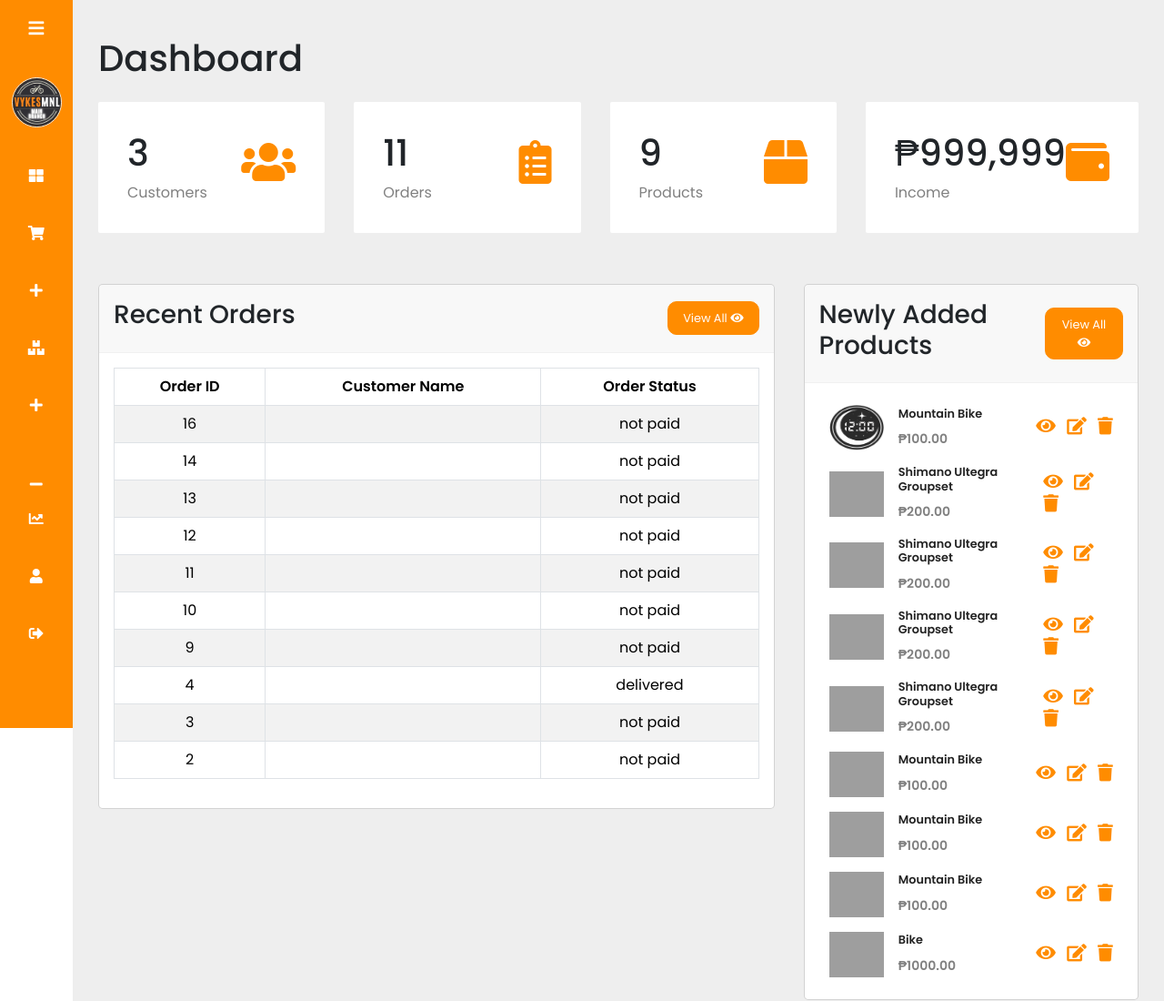
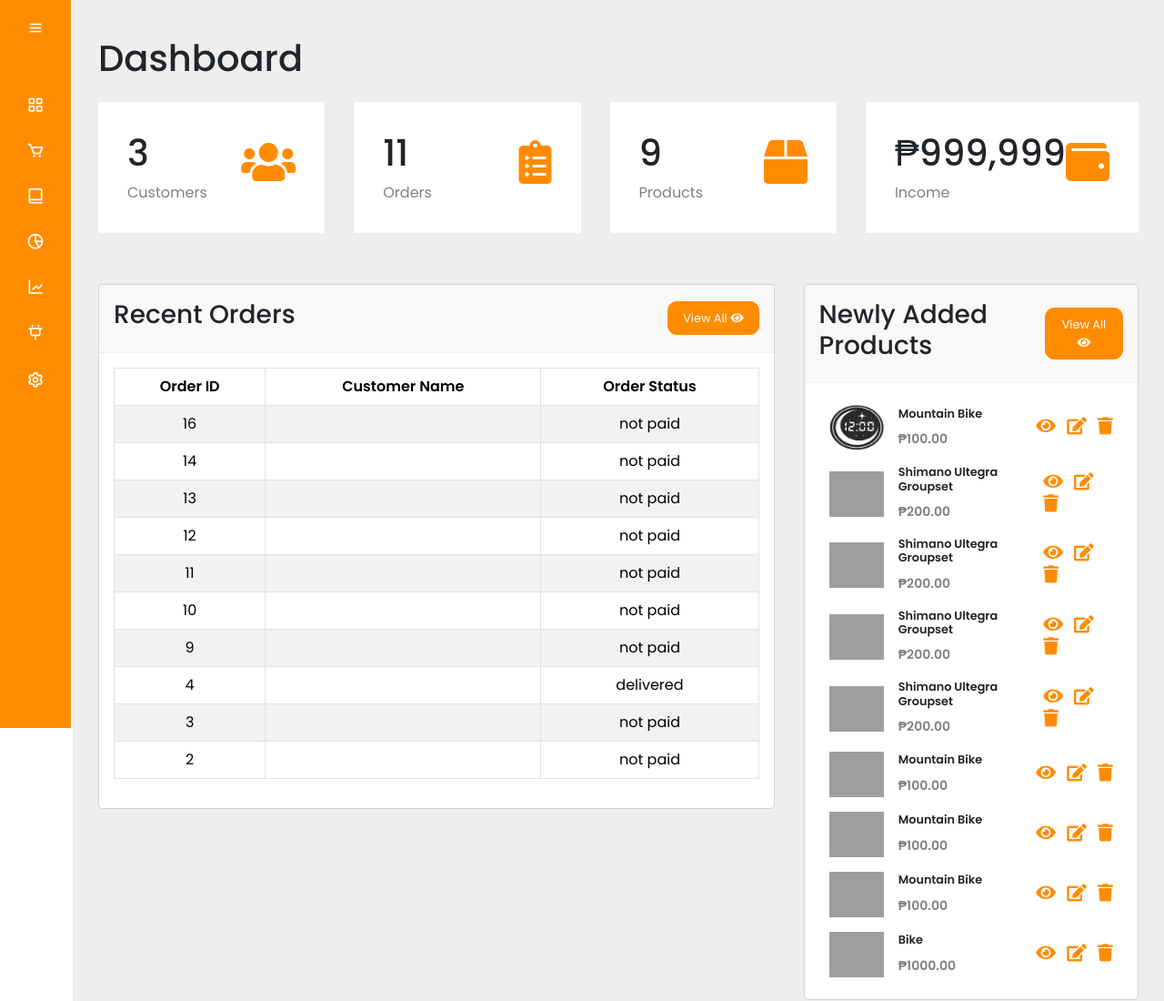
Before and after one commit to ordcacai/bikeshop-ims, a PHP site: page /admin/index.php in a window 1280 px wide. Shown: the top 1100 px of the page at 91% size. Run offline with PHP 8.4, Linux system fonts and the light colour scheme; a user stored in the database is signed in; data comes from the database, SQL or seed files in the repository; data that the repository does not hold is empty; some libraries are stand-ins or nearby versions; grey boxes are pictures that could not be loaded.

Commit message:
sidebar updated

```diff
--- a/admin/header.php
+++ b/admin/header.php
@@ -14,6 +14,7 @@
     <script src="https://cdnjs.cloudflare.com/ajax/libs/popper.js/1.12.9/umd/popper.min.js" integrity="sha384-ApNbgh9B+Y1QKtv3Rn7W3mgPxhU9K/ScQsAP7hUibX39j7fakFPskvXusvfa0b4Q" crossorigin="anonymous"></script>
     <link href="https://cdn.jsdelivr.net/npm/bootstrap@5.3.0-alpha2/dist/css/bootstrap.min.css" rel="stylesheet" integrity="sha384-aFq/bzH65dt+w6FI2ooMVUpc+21e0SRygnTpmBvdBgSdnuTN7QbdgL+OapgHtvPp" crossorigin="anonymous">
     <link rel="stylesheet" href="https://use.fontawesome.com/releases/v5.15.4/css/all.css" integrity="sha384-DyZ88mC6Up2uqS4h/KRgHuoeGwBcD4Ng9SiP4dIRy0EXTlnuz47vAwmeGwVChigm" crossorigin="anonymous"/>
+    <link href='https://unpkg.com/boxicons@2.0.7/css/boxicons.min.css' rel='stylesheet'>
     <link rel="stylesheet" href="../assets/css/admin_style.css">
 
 </head>
--- a/admin/sidemenu.php
+++ b/admin/sidemenu.php
@@ -1,84 +1,114 @@
-<div class="sidebar">
-    <div class="top">
-        <div class="logo">
-            <span>VykesMNL</span>
+<div class="sidebar close">
+    <div class="logo-details">
+      <div class="logo_name">Vykes MNL</div>
+      <i class='bx bx-menu' id="btn" ></i>
     </div>
-        <i class="fas fa-bars" id="btn"></i>
-    </div>
-    <div class="user">
-        <img src="../assets/imgs/logo.jpg" alt="" class="user-img">
-        <div>
-            <p class="bold">SuperAdmin</p>
-            <p>Admin</p>
-        </div>
-    </div>
-    <ul>
+
+    <ul class="nav-links">
       <li>
         <a href="index.php">
-                <i class="fas fa-th-large"></i>
-                <span class="nav-item">Dashboard</span>
+          <i class='bx bx-grid-alt' ></i>
+          <span class="link_name">Dashboard</span>
         </a>
-        </li>
-
-        <li>
-            <a href="orders.php">
-                <i class="fas fa-shopping-cart"></i>
-                <span class="nav-item">Orders</span>
-            </a>
+        <ul class="sub-menu blank">
+          <li><a class="link_name" href="index.php">Dashboard</a></li>
+        </ul>
       </li>
       <li>
-            <a href="retail.php">
-                <i class="fas fa-plus"></i>
-                <span class="nav-item">AddOrders</span>
+        <div class="iocn-link">
+          <a href="orders.php">
+            <i class='bx bx-cart' ></i>
+            <span class="link_name">Orders</span>
           </a>
+          <i class='bx bxs-chevron-down arrow' ></i>
+        </div>
+        <ul class="sub-menu">
+          <li><a class="link_name" href="orders.php">Orders</a></li>
+          <li><a href="orders.php">View Orders</a></li>
+          <li><a href="retail.php">Add Order</a></li>
+        </ul>
       </li>
       <li>
+        <div class="iocn-link">
           <a href="inventory.php">
-                <i class="fas fa-boxes"></i>
-                <span class="nav-item">Inventory</span>
+            <i class='bx bx-book-alt' ></i>
+            <span class="link_name">Inventory</span>
           </a>
-        <li>
-            <a href="add_product.php">
-                <i class="fas fa-plus"></i>
-                <span class="nav-item">AddProducts</span>
-            </a>
-        </li>
-        <li>
-            <a href="transfer_stock.php">
-                <i class="fas fa-minus"></i>
-                <span class="nav-item">Transfer Stock</span>
-            </a>
+          <i class='bx bxs-chevron-down arrow' ></i>
+        </div>
+        <ul class="sub-menu">
+          <li><a class="link_name" href="inventory.php">Inventory</a></li>
+          <li><a href="inventory.php">View Products</a></li>
+          <li><a href="add_product.php">Add Product</a></li>
+          <li><a href="transfer_stocks.php">Transfer Stocks</a></li>
+        </ul>
       </li>
       <li>
         <a href="sales.php">
-                <i class="fas fa-chart-line"></i>
-                <span class="nav-item">Sales</span>
+          <i class='bx bx-pie-chart-alt-2' ></i>
+          <span class="link_name">Sales</span>
         </a>
+        <ul class="sub-menu blank">
+          <li><a class="link_name" href="sales.php">Sales</a></li>
+        </ul>
       </li>
       <li>
         <a href="account.php">
-                <i class="fas fa-user"></i>
-                <span class="nav-item">Account</span>
+          <i class='bx bx-line-chart' ></i>
+          <span class="link_name">Account</span>
         </a>
+        <ul class="sub-menu blank">
+          <li><a class="link_name" href="account.php">Account</a></li>
+        </ul>
+      </li>
+      <li>
+        <div class="iocn-link">
+          <a href="#">
+            <i class='bx bx-plug' ></i>
+            <span class="link_name">Reports</span>
+          </a>
+          <i class='bx bxs-chevron-down arrow' ></i>
+        </div>
+        <ul class="sub-menu">
+          <li><a class="link_name" href="#">Reports</a></li>
+          <li><a href="#">Stock Report</a></li>
+          <li><a href="#">Sales Report</a></li>
+        </ul>
       </li>
       <li>
       <?php if(isset($_SESSION['admin_logged_in'])) { ?>
             <a href="logout.php?logout=1">
-            <i class="fas fa-sign-out-alt"></i>
-                <span class="nav-item">Logout</span>
+            <i class='bx bx-cog' ></i>
+            <span class="link_name">Log Out</span>
               </a>
+              <ul class="sub-menu blank">
+                <li><a class="link_name" href="logout.php?logout=1">Log Out</a></li>
+              </ul>
             <?php } ?>
       </li>
 </ul>
   </div>
 
-</body>
   <script>
     let btn = document.querySelector('#btn')
-     let sidebar = document.querySelector('.sidebar')
 
      btn.onclick = function() {
         sidebar.classList.toggle('active');
      };
+
+  let arrow = document.querySelectorAll(".arrow");
+  for (var i = 0; i < arrow.length; i++) {
+    arrow[i].addEventListener("click", (e)=>{
+   let arrowParent = e.target.parentElement.parentElement;//selecting main parent of arrow
+   arrowParent.classList.toggle("showMenu");
+    });
+  }
+  let sidebar = document.querySelector(".sidebar");
+  let sidebarBtn = document.querySelector(".bx-menu");
+  console.log(sidebarBtn);
+  sidebarBtn.addEventListener("click", ()=>{
+    sidebar.classList.toggle("close");
+  });
   </script>
+</body>
 </html>
--- a/assets/css/admin_style.css
+++ b/assets/css/admin_style.css
@@ -9,30 +9,18 @@
 
 /* Sidebar */
 
-.user-img {
-    width: 55px;
-    border-radius: 100%;
-    border: 1px solid #eee;
-}
-
-.sidebar {
+.sidebar{
     position: fixed;
     top: 0;
     left: 0;
-    height: 100vh;
-    width: 80px;
-    background-color: darkorange;
-    padding: 0.4rem 0.8rem;
+    height: 100%;
+    width: 260px;
+    background: darkorange;
+    z-index: 100;
     transition: all 0.5s ease;
   }
-
-.sidebar.active ~ .main-content {
-    left: 250px;
-    width: calc(100% - 250px);
-}
-
-.sidebar.active {
-    width: 250px;
+  .sidebar.close{
+    width: 78px;
   }
 
   .sidebar #btn {
@@ -50,88 +38,120 @@
       left: 90%;
   }
 
-.sidebar .top .logo {
-    color: #fff;
-    display: flex;
-    height: 50px;
-    width: 90%;
-    justify-content: center;
-    font-size: 1.5rem;
-    font-weight: 700;
-    align-items: center;
-    pointer-events: none;
-    opacity: 0;
+  .sidebar .nav-links{
+    height: 100%;
+    padding: 30px 0 150px 0;
+    overflow: auto;
   }
-
-.sidebar.active .top .logo {
-    opacity: 1;
+  .sidebar.close .nav-links{
+    overflow: visible;
   }
-
-.top .logo i:hover{
-    background-color: orange;
+  .sidebar .nav-links::-webkit-scrollbar{
+    display: none;
   }
-
-.user {
+  .sidebar .nav-links li{
+    position: relative;
+    list-style: none;
+    transition: all 0.4s ease;
+  }
+  .sidebar .nav-links li:hover{
+    background: orange;
+  }
+  .sidebar .nav-links li .iocn-link{
     display: flex;
     align-items: center;
-    margin: 1rem 0;
+    justify-content: space-between;
   }
-
-.user p {
+  .sidebar.close .nav-links li .iocn-link{
+    display: block
+  }
+  .sidebar .nav-links li i{
+    height: 50px;
+    min-width: 78px;
+    text-align: center;
+    line-height: 50px;
     color: #fff;
-    opacity: 1;
-    margin-left: 1rem;
+    font-size: 20px;
+    cursor: pointer;
+    transition: all 0.3s ease;
   }
-
-.bold {
-    font-weight: 600;
+  .sidebar .nav-links li.showMenu i.arrow{
+    transform: rotate(-180deg);
   }
-
-.sidebar p {
-    opacity: 0;
+  .sidebar.close .nav-links i.arrow{
+    display: none;
   }
-
-.sidebar.active p {
-    opacity: 1;
-}
-
-.sidebar ul li {
-    position: relative;
-    list-style-type: none;
-    height: 50px;
-    width: 100%;
-    margin: 0.8rem auto;
-    line-height: 50px;
-}
-
-.sidebar ul li a {
-    color: #fff;
+  .sidebar .nav-links li a{
     display: flex;
     align-items: center;
     text-decoration: none;
-    border-radius: 0.8rem;
-    margin-left: -30px;
   }
-
-.sidebar ul li a:hover {
-    background-color: orange;
+  .sidebar .nav-links li a .link_name{
+    font-size: 18px;
+    font-weight: 400;
+    color: #fff;
+    transition: all 0.4s ease;
   }
-
-.sidebar ul li a i {
-    min-width: 50px;
-    text-align: center;
-    height: 50px;
-    line-height: 50px;
-    margin-right: 5px;
+  .sidebar.close .nav-links li a .link_name{
+    opacity: 0;
+    pointer-events: none;
   }
-
-.sidebar .nav-item {
+  .sidebar .nav-links li .sub-menu{
+    padding: 6px 6px 14px 80px;
+    margin-top: -10px;
+    background: darkorange;
+    display: none;
+  }
+  .sidebar .nav-links li.showMenu .sub-menu{
+    display: block;
+  }
+  .sidebar .nav-links li .sub-menu a{
+    color: #fff;
+    font-size: 15px;
+    padding: 5px 0;
+    white-space: nowrap;
+    opacity: 0.6;
+    transition: all 0.3s ease;
+  }
+  .sidebar .nav-links li .sub-menu a:hover{
+    opacity: 1;
+  }
+  .sidebar.close .nav-links li .sub-menu{
+    position: absolute;
+    left: 100%;
+    top: -10px;
+    margin-top: 0;
+    padding: 10px 20px;
+    border-radius: 0 6px 6px 0;
     opacity: 0;
+    display: block;
+    pointer-events: none;
+    transition: 0s;
   }
-
-.sidebar.active .nav-item {
-    margin-left: 30px;
+  .sidebar.close .nav-links li:hover .sub-menu{
+    top: 0;
     opacity: 1;
+    pointer-events: auto;
+    transition: all 0.4s ease;
+  }
+  .sidebar .nav-links li .sub-menu .link_name{
+    display: none;
+  }
+  .sidebar.close .nav-links li .sub-menu .link_name{
+    font-size: 18px;
+    opacity: 1;
+    display: block;
+  }
+  .sidebar .nav-links li .sub-menu.blank{
+    opacity: 1;
+    pointer-events: auto;
+    padding: 3px 20px 6px 16px;
+    opacity: 0;
+    pointer-events: none;
+  }
+  .sidebar .nav-links li:hover .sub-menu.blank{
+    top: 50%;
+    transform: translateY(-50%);
   }
 
   .main-content {
@@ -143,6 +163,43 @@
     transition: all 0.5s ease;
     width: calc(100% - 80px);
     padding: 1rem;
+}
+
+.sidebar.active ~ .main-content {
+  left: 250px;
+  width: calc(100% - 250px);
+}
+
+.sidebar.active {
+  width: 250px;
+}
+
+.sidebar .logo-details{
+  height: 60px;
+  width: 100%;
+  display: flex;
+  align-items: center;
+}
+.sidebar .logo-details i{
+  font-size: 30px;
+  color: #fff;
+  height: 50px;
+  min-width: 78px;
+  text-align: center;
+  line-height: 50px;
+}
+.sidebar .logo-details .logo_name{
+  font-size: 22px;
+  color: #fff;
+  font-weight: 500;
+  transition: 0.3s ease;
+  transition-delay: 0.1s;
+
+}
+.sidebar.close .logo-details .logo_name{
+  transition-delay: 0s;
+  opacity: 0;
+  pointer-events: none;
 }
 
 /* Dashboard */
--- a/server/connection.php
+++ b/server/connection.php
@@ -1,14 +1,8 @@
 <?php
-        $host = '31.220.110.201';
-        $db = 'u564301412_inventory_db';
-        $user = 'u564301412_inventory_db';
-        $password = 'VykesMNL23';
 
-        // Create a connection
-        $conn = new mysqli($host, $user, $password, $db);
+$conn = mysqli_connect("localhost", "root","","inventory_db")
+        or die("Couldn't connect to the database");
 
-        // Check the connection
-        if ($conn->connect_error) {
-        die("Connection failed: " . $conn->connect_error);
-        }
+
+
 ?>
```
Lines whose indentation alone changed are shown as unchanged.
